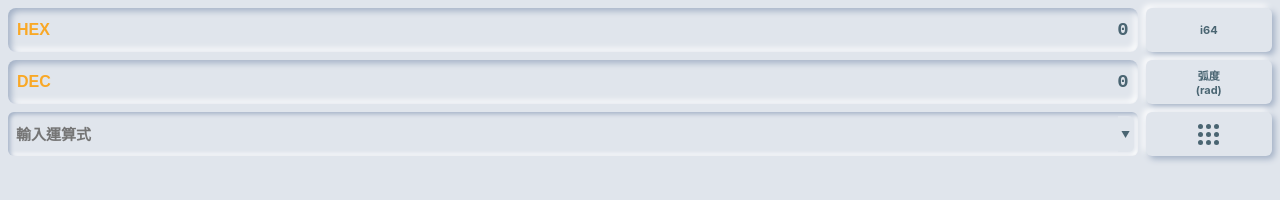
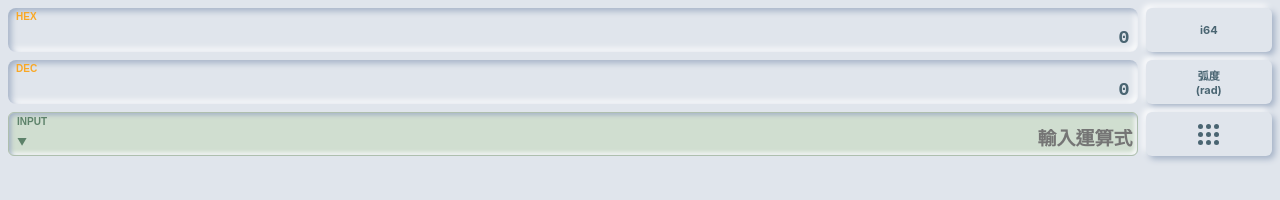
Before and after one commit to MichaelHo2520/Mcalculator, a website: page ui/index.html in a window 1280 px wide. Drawn offline with Linux system fonts and the light colour scheme.

Commit message:
feat(calculator): 優化溢位處理邏輯與輸入框 UI 佈局
- [core] 重構溢位偵測邏輯，改用 f64 範圍判定以提升 64 位元數值計算的準確性。
- [core] HEX 顯示模式調整：當發生溢位時顯示「溢位」文字。
- [core] DEC 顯示模式調整：數值絕對值 >= 1e15 時自動切換為科學記號格式。
- [core] 更新單元測試以符合新的溢位與格式化行為。
- [ui] 輸入框新增「INPUT」標籤，並調整佈局 padding 以避免標籤與文字重疊。
- [ui] 重新定位歷史紀錄按鈕 (dropdown-arrow) 至左下角，並優化配色與懸停效果。
- [style] 微調輸入框 Neumorphism 風格（邊框與背景色），提升視覺層次感。

```diff
--- a/ui/index.html
+++ b/ui/index.html
@@ -17,7 +17,7 @@
                 <div class="display-box" id="hex-display-box" style="position: relative;">
                     <div class="display-label">HEX</div>
                     <div class="display-value" id="hex-value">0</div>
-                    <span class="ovf-badge" id="hex-ovf">[OVF]</span>
+                    <span class="ovf-badge" id="hex-ovf">OVF</span>
                 </div>
                 <select id="c-type-select" class="neumorphic-select side-control" title="資料型別與位元深度 (例如: u32, i16)">
                     <option value="int64" selected>i64</option>
@@ -35,16 +35,17 @@
                 <div class="display-box" id="dec-display-box" style="position: relative;">
                     <div class="display-label">DEC</div>
                     <div class="display-value" id="dec-value">0</div>
-                    <span class="ovf-badge" id="dec-ovf">[OVF]</span>
+                    <span class="ovf-badge" id="dec-ovf">OVF</span>
                 </div>
                 <button id="unit-toggle-btn" class="neumorphic-select side-control" title="三角函數單位：&#10;弧度 (Radian)&#10;數學與程式預設單位&#10;例如：sin(π/2) = 1&#10;&#10;轉換公式：&#10;弧度 = 角度 × π/180&#10;角度 = 弧度 × 180/π&#10;&#10;點擊切換為角度模式">弧度<br>(rad)</button>
             </div>
 
             <div class="calc-row">
-                <div class="input-section sunken-panel" style="position: relative;">
+                <div class="input-section sunken-panel distinct-input" style="position: relative;">
+                    <div class="display-label">INPUT</div>
+                    <div class="dropdown-arrow" title="歷史紀錄">▼</div>
                     <div class="input-wrapper">
                         <input type="text" id="expression-input" placeholder="輸入運算式" spellcheck="false" autocomplete="off">
-                        <div class="dropdown-arrow">▼</div>
                     </div>
                     <!-- 歷史紀錄面板容器 -->
                     <div id="history-panel" class="history-panel" style="display:none">
--- a/ui/style.css
+++ b/ui/style.css
@@ -42,6 +42,9 @@
     --color-bit: #ff6b6b;
     --color-paren: #ff9f43;
     --color-theme: #4a6572;
+    --input-label-color: #5d826a;
+    --input-bg-distinct: #d0ded0;
+    --input-border-distinct: 1px solid #aebfae;
 
     --font-family: 'Quicksand', 'Inter', 'Segoe UI', sans-serif;
 }
@@ -89,6 +92,9 @@ body.theme-dark {
     --color-bit: #ff5252;
     --color-paren: #ffd740;
     --color-theme: #e0e0e0;
+    --input-label-color: #6a9c78;
+    --input-bg-distinct: #1d251d;
+    --input-border-distinct: 1px solid #324232;
 
     --font-family: 'Roboto', 'Segoe UI', Courier, monospace;
 }
@@ -159,20 +165,24 @@ body {
     border: var(--display-border);
     border-radius: var(--display-radius);
     box-shadow: var(--display-shadow);
-    padding: 5px 9px;
+    padding: 16px 8px 4px 8px;
     display: flex;
-    align-items: center;
-    justify-content: space-between;
+    align-items: flex-end;
+    justify-content: flex-end;
     overflow: hidden;
     height: 44px;
+    position: relative;
 }
 
 .display-label {
+    position: absolute;
+    top: 4px;
+    left: 8px;
     color: var(--display-label);
-    font-size: 16px;
+    font-size: 10px;
     font-weight: bold;
     font-family: Arial, Helvetica, sans-serif;
-    line-height: 1.2;
+    line-height: 1;
 }
 
 .display-value {
@@ -181,20 +191,30 @@ body {
     font-weight: bold;
     text-align: right;
     font-family: 'Courier New', Courier, monospace;
-    flex: 1;
-    line-height: 1.2;
-    margin-left: 5px;
+    flex: unset;
+    line-height: 1;
+    margin: 0;
 }
 
 .input-section {
     flex: 1;
     background-color: var(--input-bg);
-    padding: 1px;
+    padding: 16px 8px 4px 8px;
     display: flex;
-    align-items: stretch;
+    align-items: flex-end;
     border-radius: var(--btn-radius);
     box-shadow: var(--display-shadow);
     height: 44px;
+    position: relative;
+}
+
+.input-section.distinct-input {
+    background-color: var(--input-bg-distinct);
+    border: var(--input-border-distinct);
+}
+
+.input-section.distinct-input .display-label {
+    color: var(--input-label-color);
 }
 
 .right-panel {
@@ -237,15 +257,18 @@ body {
 .ovf-badge {
     display: none;
     position: absolute;
-    top: 2px;
-    right: 4px;
-    font-size: 8px;
+    top: 4px;
+    right: 8px;
+    font-size: 9px;
     font-weight: bold;
-    color: var(--color-op);
-    opacity: 0.8;
-    font-family: monospace;
-    letter-spacing: 0.5px;
+    color: #ffffff;
+    background-color: #c0392b;
+    padding: 1px 4px;
+    border-radius: 3px;
+    font-family: Arial, sans-serif;
+    letter-spacing: normal;
     animation: ovf-pulse 1.5s ease-in-out infinite;
+    z-index: 10;
 }
 
 @keyframes ovf-pulse {
@@ -394,34 +417,44 @@ input[type="radio"] {
 
 .input-wrapper {
     display: flex;
-    align-items: center;
+    align-items: flex-end;
     width: 100%;
-    height: 100%;
 }
 
 #expression-input {
     flex: 1;
     border: none;
-    font-size: 15px;
-    padding: 6px 4px;
+    font-size: 19px;
+    padding: 0 0 0 46px; /* Added 46px left padding to prevent overlap with INPUT label and arrow */
+    margin: 0;
+    line-height: 1;
     background: transparent;
     color: var(--input-color);
     font-weight: bold;
     outline: none;
+    text-align: right;
+    font-family: 'Courier New', Courier, monospace;
+    box-sizing: border-box;
 }
 
 .dropdown-arrow {
-    width: 16px;
-    height: 100%;
-    background-color: var(--btn-bg);
+    position: absolute;
+    bottom: 5px;
+    left: 6px;
+    width: auto;
+    height: auto;
+    background: transparent;
     display: flex;
     justify-content: center;
     align-items: center;
-    font-size: 9px;
+    font-size: 10px;
     cursor: pointer;
-    color: var(--color-num);
-    border-radius: 0 var(--btn-radius) var(--btn-radius) 0;
+    color: var(--input-label-color);
     border: none;
+    padding: 2px;
+}
+.dropdown-arrow:hover {
+    color: var(--display-text);
 }
 
 .button-panel {
```
Also changed, not shown: 2 other files.
